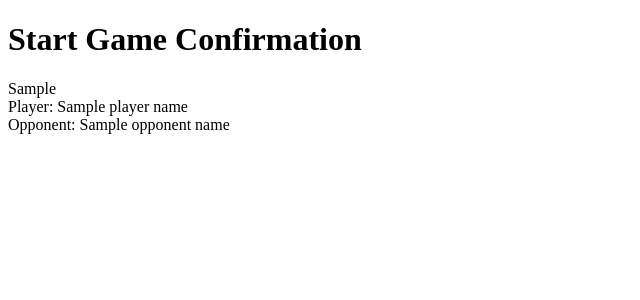
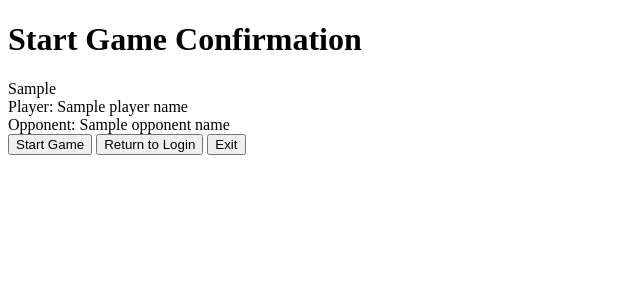
Before and after one commit to d4daveshep/battleships, a FastAPI app: template templates/start_game.html in a window 1280 px wide. Shown: the top 300 px of the page, without its empty margins (0-640 px from the left). Run offline with FastAPI, Linux system fonts and the light colour scheme; the template is opened without the code that fills it: most values are stand-ins (such as "Sample title", 1, 10 or a date in 2020).

Commit message:
TDD Green: Add buttons to start-game.html template

```diff
--- a/templates/start_game.html
+++ b/templates/start_game.html
@@ -9,4 +9,11 @@
 {% if opponent_name %}
 <div data-testid="opponent-name">Opponent: {{ opponent_name }}</div>
 {% endif %}
+
+<form method="post" action="/start-game">
+    <input type="hidden" name="player_name" value="{{ player_name }}">
+    <button type="submit" name="action" value="start_game">Start Game</button>
+    <button type="submit" name="action" value="return_to_login">Return to Login</button>
+    <button type="submit" name="action" value="exit">Exit</button>
+</form>
 {% endblock %}
```
